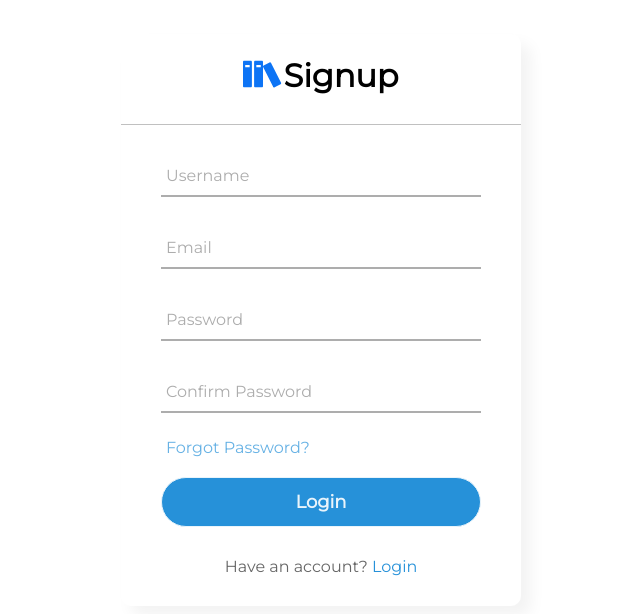
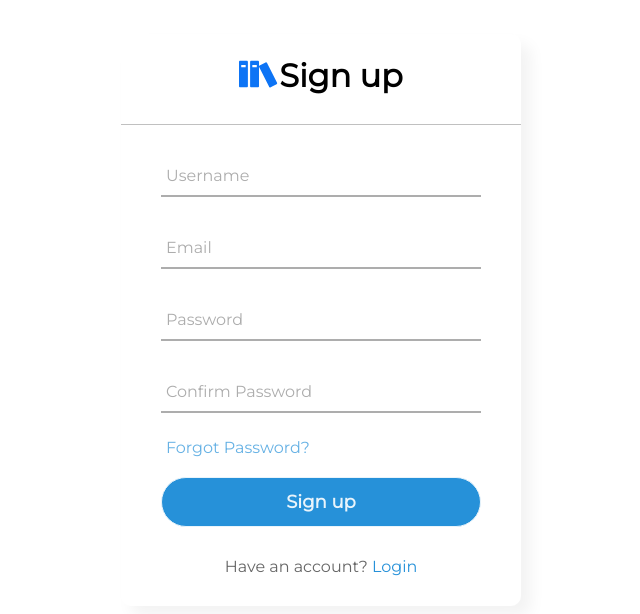
Before and after one commit to Team-Ente/Libre, a React (Create React App) app in the folder client/: page /signup in a window 1280 px wide. Shown: the part 158-772 px from the top of the page, without its empty margins (319-959 px from the left). Built offline with nearby package versions, Linux system fonts and the light colour scheme.

Commit message:
smol fix

```diff
--- a/client/src/pages/Landingpage/Signup/Signup.jsx
+++ b/client/src/pages/Landingpage/Signup/Signup.jsx
@@ -9,7 +9,7 @@ function Signup() {
 
     <div className='Signup'>
         <div className="center">
-        <Link to='/'><h1 className='icon'><i className='libre-icon'><IcoIcons.ImBooks /></i>Signup</h1></Link>
+        <Link to='/'><h1 className='icon'><i className='libre-icon'><IcoIcons.ImBooks /></i>Sign up</h1></Link>
         <form method="post">
             <div className="txt_field">
               <input type="text" required />
@@ -32,7 +32,7 @@ function Signup() {
                 <label>Confirm Password</label>
             </div>
             <div className="pass">Forgot Password?</div>
-              <input type="submit" value="Login" />
+              <input type="submit" value="Sign up" />
               <div className="signup_link">
               Have an account? <Link to="/login">Login</Link>
             </div>
```
